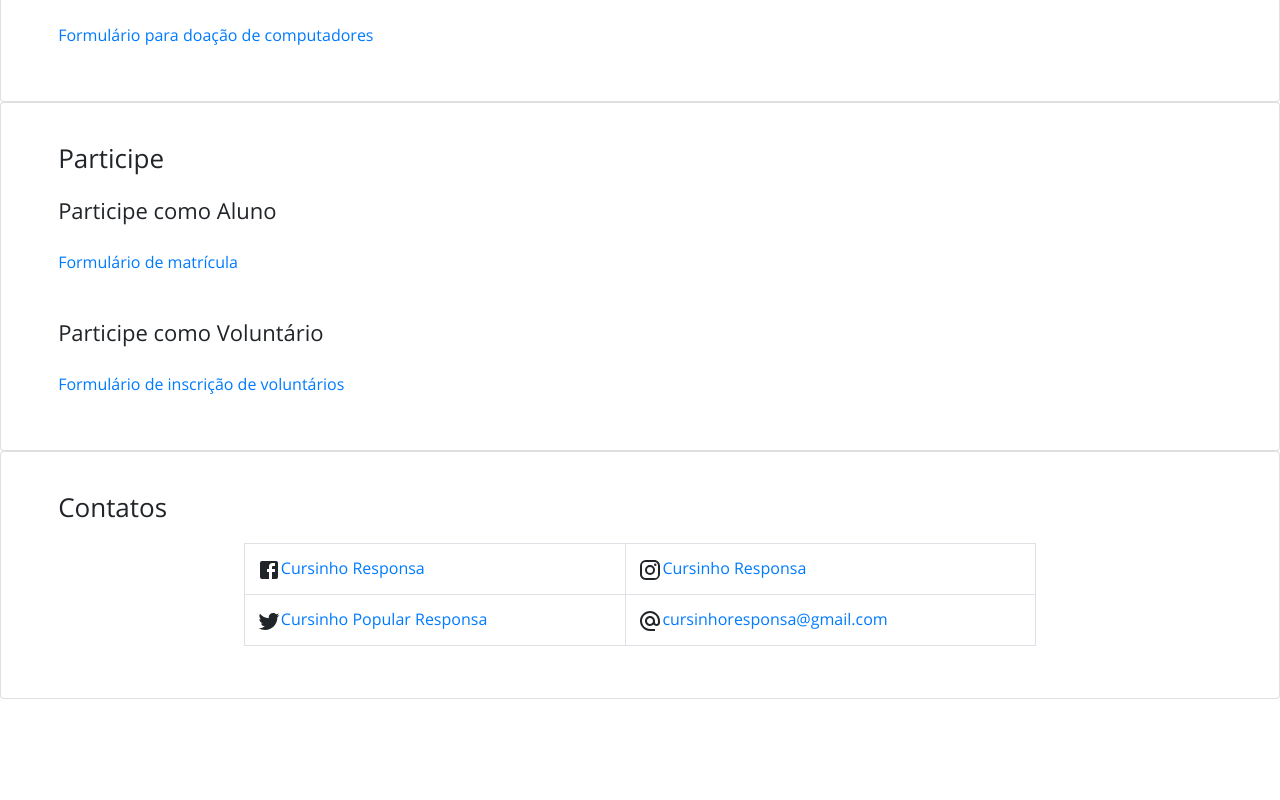
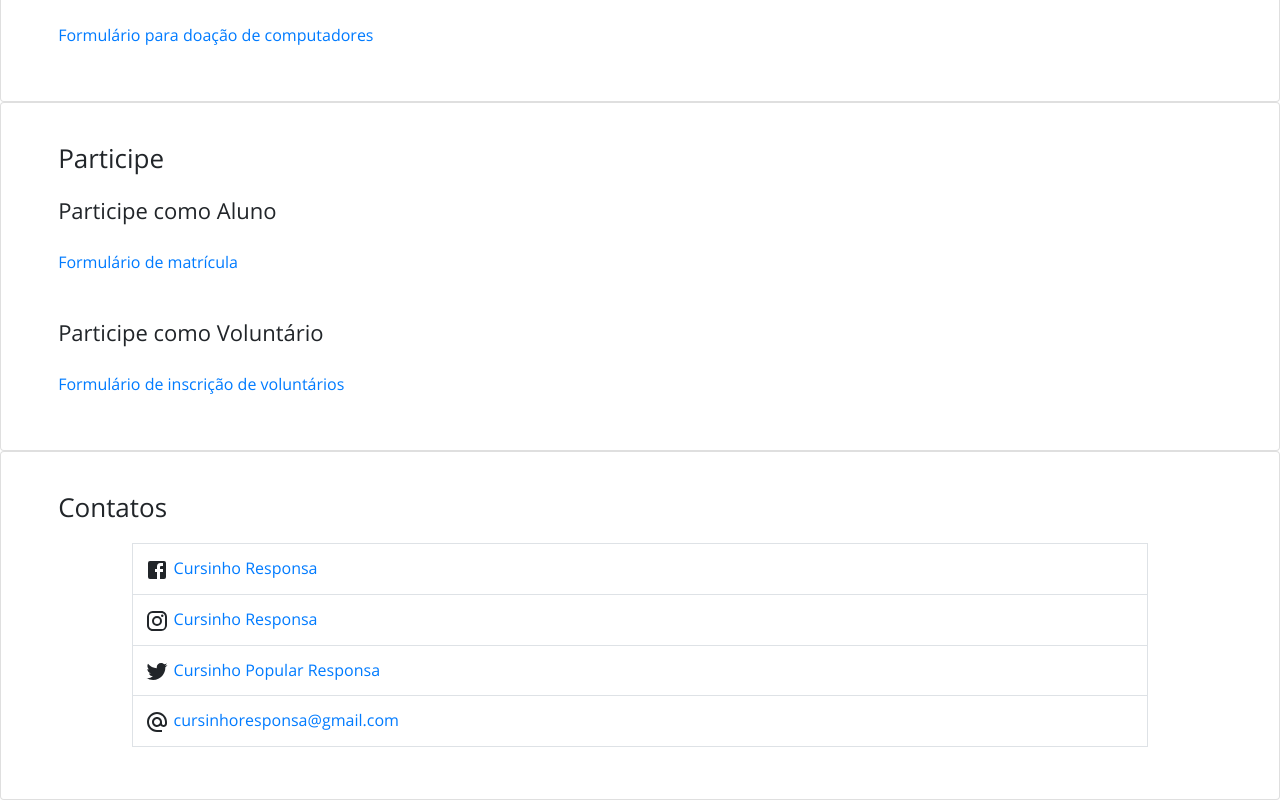
Before and after one commit to HubResponsa/responsa-front, a React (Create React App) app: page / in a window 1280 px wide. Shown: the part 3232-4032 px from the top of the page. Before the commit the page ends 3931 px from the top, so only its background shows below. Built offline with nearby package versions, Linux system fonts and the light colour scheme.

Commit message:
Change contato's table to a list

```diff
--- a/src/Components/Contato.js
+++ b/src/Components/Contato.js
@@ -18,21 +18,26 @@ function Contatos()
                     <tbody>
                         <tr>
                             <td>
-                                <FacebookIcon id="icon"/>
-                                <a href="https://www.facebook.com/cursinhoresponsa/">Cursinho Responsa</a>
-                            </td>
-                            <td>
-                                <InstagramIcon id="icon"/>
-                                <a href="https://www.instagram.com/cursinhoresponsa/">Cursinho Responsa</a>
+                                <FacebookIcon id="icon"/>&nbsp;
+                                <a href="https://www.facebook.com/cursinhoresponsa/">Cursinho&nbsp;Responsa</a>
                             </td>
                         </tr>
                         <tr>
                             <td>
-                                <TwitterIcon id="icon"/>
-                                <a href="https://twitter.com/ResponsaPopular">Cursinho Popular Responsa</a>
+                                <InstagramIcon id="icon"/>&nbsp;
+                                <a href="https://www.instagram.com/cursinhoresponsa/">Cursinho&nbsp;Responsa</a>
                             </td>
+
+                        </tr>
+                        <tr>
                             <td>
-                                <AlternateEmailIcon id="icon"/>
+                                <TwitterIcon id="icon"/>&nbsp;
+                                <a href="https://twitter.com/ResponsaPopular">Cursinho&nbsp;Popular&nbsp;Responsa</a>
+                            </td>
+                        </tr>
+                        <tr>
+                            <td>
+                                <AlternateEmailIcon id="icon"/>&nbsp;
                                 <a href="#">cursinhoresponsa@gmail.com</a>
                             </td>
                         </tr>
--- a/src/Components/css/main.css
+++ b/src/Components/css/main.css
@@ -30,7 +30,7 @@
 }
 
 #social-table{
-    width: 64%;
+    width: 82%;
     margin-left: auto;
     margin-right: auto;
 }
```
